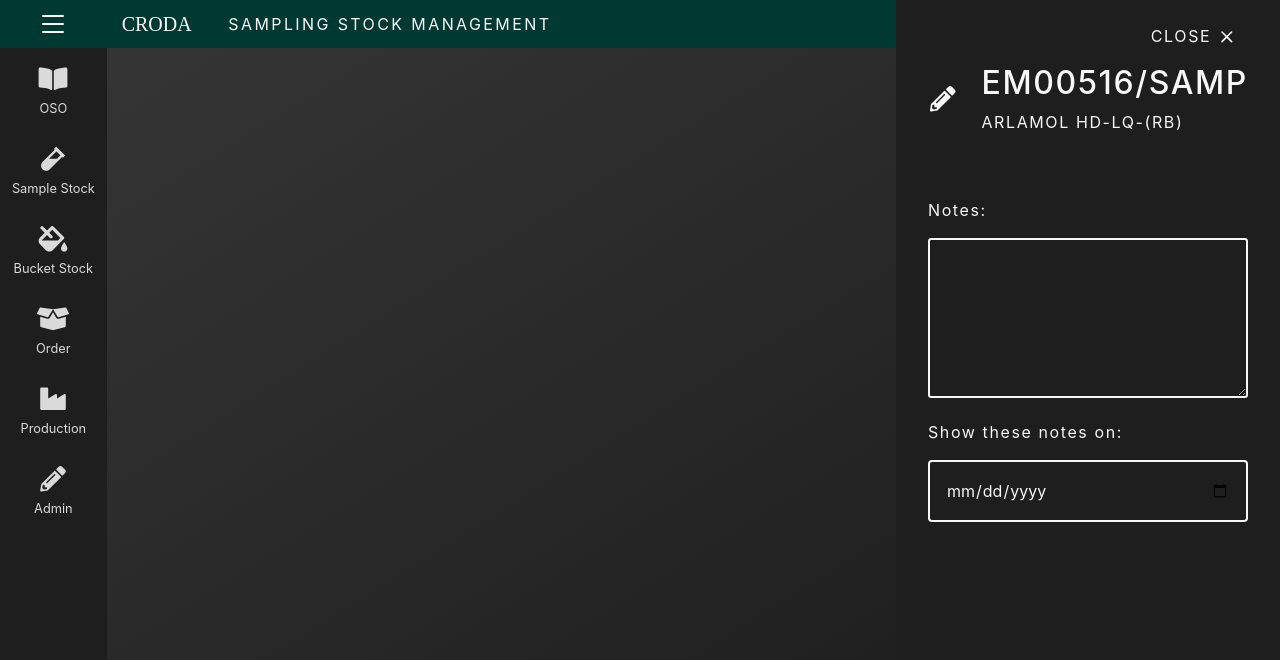
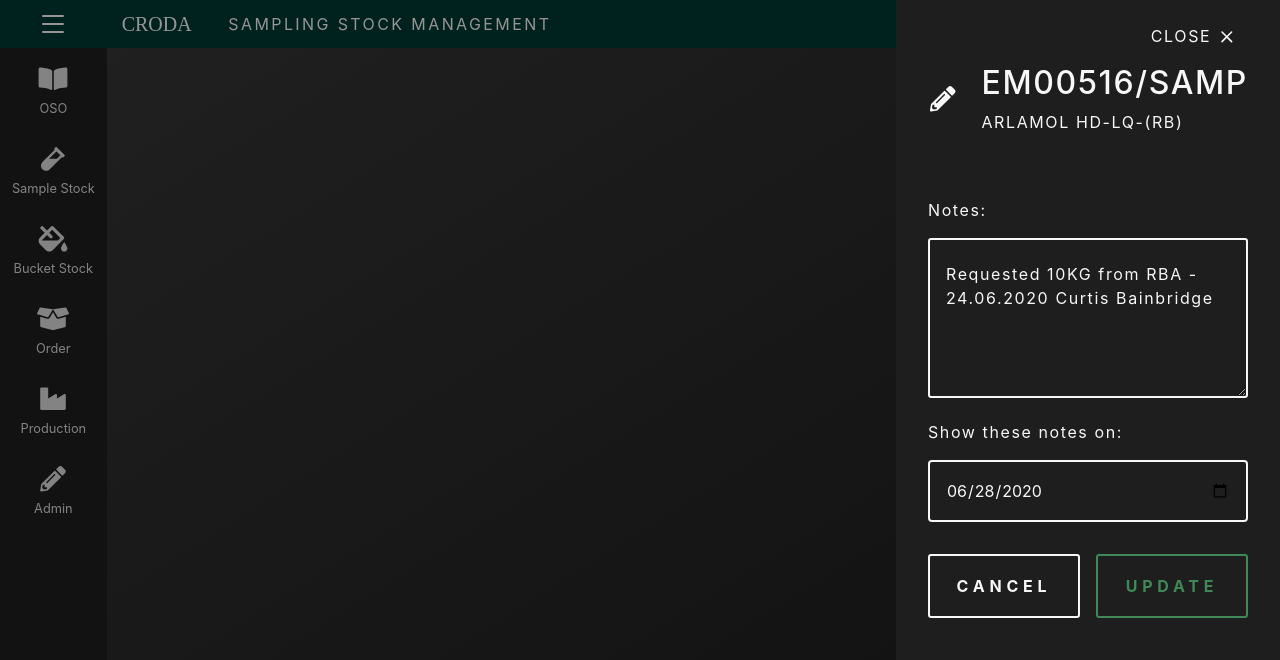
Before and after one commit to csbainbridge/Sampling-Web-App, a Vue app: page / in a window 1280 px wide. Shown: the top 660 px of the page. Built offline with nearby package versions, Linux system fonts and the light colour scheme.

Commit message:
Implmented  BaseSecondaryButton & continued work on material notes modal

```diff
--- a/src/App.vue
+++ b/src/App.vue
@@ -1,6 +1,6 @@
 <template>
   <div id="app">
-    <!-- New Layout -->
+    <!-- Layout -->
     <b-container fluid class="h-100">
       <!-- Row Header -->
       <b-row class="flex-nowrap">
@@ -13,27 +13,28 @@
             lg="1"
             class="d-flex justify-content-center align-items-center layout-column-left h-100">
             <div class="hamburger">
-                <b-icon
-                  @click="toggleNav"
-                  :icon="menuHidden ? 'list' : 'x'" />
+                <b-icon @click="toggleNav" :icon="menuHidden ? 'list' : 'x'" />
             </div>
           </b-col>
+          <!-- Column Header Trademark -->
           <b-col cols="1" class="d-none d-lg-flex align-items-center">
              <div class="logo">
               <p class="d-none d-sm-block m-0">{{ RBAppConfig.trademark }}</p>
             </div>
           </b-col>
-          <!-- Column Header -->
+          <!-- End of Column Header Trademark -->
+          <!-- Column Header App Name and Functions -->
           <b-col
             cols
             md="11"
             lg="10"
             class="d-flex justify-content-between align-items-center h-100">
-            <div class="header__title text-nowrap">
-              {{ RBAppConfig.name }}
-            </div>
+            <div class="header__title text-nowrap">{{ RBAppConfig.name }}</div>
+            <!-- RB Functions Component / User Login -->
             <RBFunctions />
+            <!-- End of RB Functios Component -->
           </b-col>
+          <!-- End of Column Header App Name and Functions -->
         </header>
       </b-row>
 
@@ -48,9 +49,13 @@
       </b-row>
       <!-- End of Row Content -->
     </b-container>
+
+    <!-- Material Modal with Transparent Page Mask for Modal focus -->
+    <div class="modal-page-cover"></div>
     <RBTheModal />
+    <!-- End of Material Modal -->
+
   </div>
-
 </template>
 
 <script>
@@ -173,4 +178,15 @@ header {
     height: 5rem;
 }
 
+.modal-page-cover {
+  opacity: 1;
+  position: absolute;
+  top: 0;
+  z-index: 2;
+  height: 100%;
+  width: 100%;
+  background-color: rgba(0, 0, 0, 0.4);
+  transition: opacity linear .2s;
+}
+
 </style>
--- a/src/components/RBBasePrimaryButton.vue
+++ b/src/components/RBBasePrimaryButton.vue
@@ -1,5 +1,5 @@
 <template>
-    <button :id="id" class="rb-primary-btn rb-primary-btn--fill">Download</button>
+    <button :id="id" class="rb-primary-btn rb-primary-btn--fill">{{ name }}</button>
 </template>
 
 <script>
@@ -8,12 +8,18 @@ export default {
         id: {
             type: String,
             required: true
+        },
+        name: {
+            type: String,
+            required: true,
+            default: 'Button'
         }
     }
 }
 </script>
 
 <style lang="scss">
+    // TODO: ADD :active states to button
     .rb-primary-btn {
         position: relative;
         height: 4rem;
--- a/src/components/RBBaseSecondaryButton.vue
+++ b/src/components/RBBaseSecondaryButton.vue
@@ -0,0 +1,66 @@
+<template>
+    <button :id="id" class="rb-secondary-btn rb-secondary-btn--fill">{{ name }}</button>
+</template>
+
+<script>
+export default {
+    props: {
+        id: {
+            type: String,
+            required: true
+        },
+        name: {
+            type: String,
+            required: true,
+            default: 'Button'
+        }
+    }
+}
+</script>
+
+<style lang="scss">
+// TODO: ADD :active states to button
+    .rb-secondary-btn {
+        position: relative;
+        height: 4rem;
+        width: 100%;
+        padding: 5px 5px;
+        border: 2px solid $rb-primary-text-colour-dark-1;
+        border-radius: .2rem;
+        outline: 0;
+        background: none;
+        font-weight: 700;
+        font-size: 1rem;
+        text-transform: uppercase;
+        letter-spacing: .3rem;
+        color: $rb-primary-text-colour-dark-1;
+        cursor: pointer;
+        z-index: 1;
+        transition: 0.1s ease-in;
+        -o-transition: 0.1s ease-in;
+        -ms-transition: 0.1s ease-in;
+        -moz-transition: 0.1s ease-in;
+        -webkit-transition: 0.1s ease-in;
+        &:hover {
+            color: $dark-background-card;
+            font-weight: 700;
+        }
+        &--fill {
+            background-color: transparent;
+            &::before {
+                content: "";
+                position: absolute;
+                background: $rb-primary-text-colour-dark-1;
+                bottom: 0;
+                left: 0;
+                right: 0;
+                top: 100%;
+                z-index: -1;
+                -webkit-transition: top 0.1s ease-in;
+            }
+            &:hover::before {
+                top: 0;
+            }
+        }
+    }
+</style>
--- a/src/components/RBFilter.vue
+++ b/src/components/RBFilter.vue
@@ -4,7 +4,8 @@
             id="filterMaterials"
             type="search"
             class="filter"
-            placeholder="Start typing to filter materials.." />
+            placeholder="Start typing to filter materials.."
+            v-model="filter" />
         <div class="filter__icon-wrapper">
             <font-awesome-icon
                 class=""
--- a/src/components/RBTheModal.vue
+++ b/src/components/RBTheModal.vue
@@ -22,26 +22,43 @@
             <textarea
                 name="rb-modal__product-notes"
                 id="rb-modal-product-notes"
-                    class="rb-modal__notes-input">
+                class="rb-modal__notes-input"
+                v-model="notes">
             </textarea>
             <label for="rb-modal-hide-until" class="rb-modal__notes-label my-3">Show these notes on:</label>
             <input
                 type="date"
                 id="rb-modal-hide-until"
-                    class="rb-modal__product-notes-hide-until" />
+                class="rb-modal__product-notes-hide-until"
+                v-model="date" />
         </section>
         <section class="rb-modal__actions-wrapper">
             <!-- TODO: Add secondary and primary buttons here -->
+            <RBBaseSecondaryButton
+                id="cancel-update-notes-btn"
+                name="cancel">
+            </RBBaseSecondaryButton>
+            <RBBasePrimaryButton
+                id="update-notes-btn"
+                name="update">
+            </RBBasePrimaryButton>
         </section>
     </section>
 </template>
 
 <script>
+import { RBBasePrimaryButton, RBBaseSecondaryButton } from '@/components'
 export default {
+    components: {
+        RBBasePrimaryButton,
+        RBBaseSecondaryButton
+    },
     data () {
         return {
             materialSku: 'EM00516/SAMP',
-            materialDescription: 'ARLAMOL HD-LQ-(RB)'
+            materialDescription: 'ARLAMOL HD-LQ-(RB)',
+            notes: 'Requested 10KG from RBA - 24.06.2020 Curtis Bainbridge',
+            date: '2020-06-28'
         }
     }
 }
@@ -51,9 +68,11 @@ export default {
     .rb-modal {
         display: flex;
         flex-direction: column;
+        align-content: space-between;
+        overflow: auto;
         width: 24rem;
         height: 100%;
-        z-index: 1;
+        z-index: 3;
         position: absolute;
         right: 0;
         top: 0;
@@ -81,6 +100,16 @@ export default {
             padding-left: 2rem;
             padding-right: 2rem;
             letter-spacing: .1rem;
+        }
+        &__actions-wrapper {
+            display: flex;
+            padding-top: 1rem;
+            padding-bottom: 1rem;
+            padding-left: 2rem;
+            padding-right: 2rem;
+        }
+        &__actions-wrapper > .rb-secondary-btn {
+            margin-right: 1rem;
         }
         &__header {
             background-color: $rb-dashboard-navigation-colour;
--- a/src/components/index.js
+++ b/src/components/index.js
@@ -3,6 +3,7 @@ import RBTheNavigation from './RBTheNavigation.vue'
 import RBReportCard from './RBReportCard.vue'
 import RBFilter from './RBFilter.vue'
 import RBBasePrimaryButton from './RBBasePrimaryButton.vue'
+import RBBaseSecondaryButton from './RBBaseSecondaryButton.vue'
 import RBTheModal from './RBTheModal.vue'
 
 export {
@@ -11,5 +12,6 @@ export {
     RBReportCard,
     RBFilter,
     RBBasePrimaryButton,
+    RBBaseSecondaryButton,
     RBTheModal
 }
--- a/src/views/ReportOutstandingOrders.vue
+++ b/src/views/ReportOutstandingOrders.vue
@@ -37,7 +37,10 @@
                 cols="12"
                 md="4">
                 <label class="report-label my-3" for="export-report-btn">Export to .CSV</label>
-                <RBBasePrimaryButton id="export-report"></RBBasePrimaryButton>
+                <RBBasePrimaryButton
+                    id="export-report-btn"
+                    name="download">
+                </RBBasePrimaryButton>
             </b-col>
         </b-row>
     </b-col>
```
Lines whose indentation alone changed are shown as unchanged.
